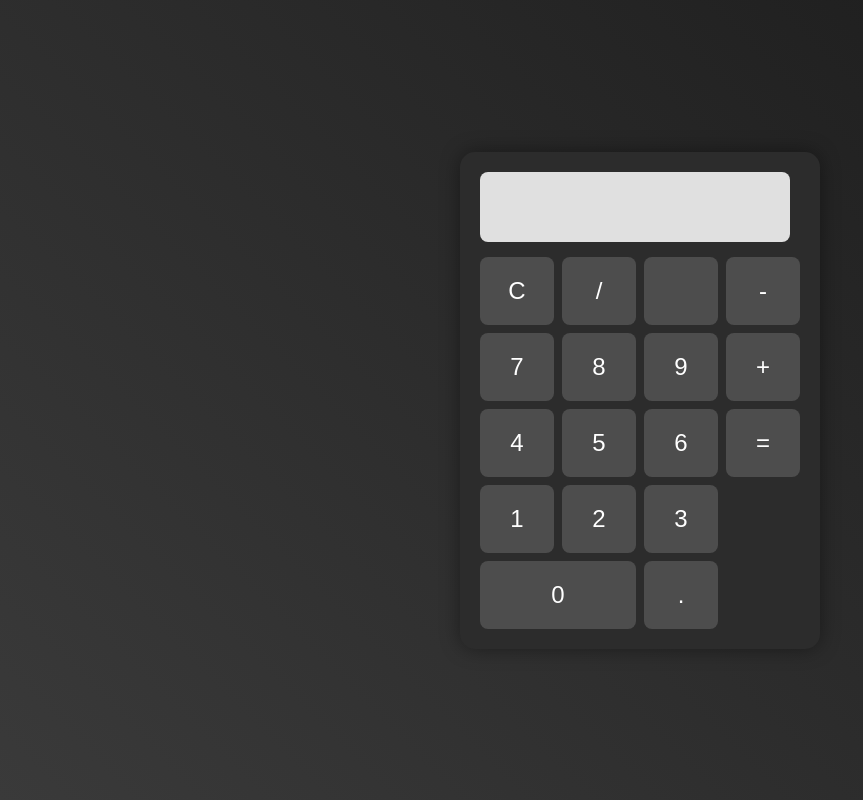
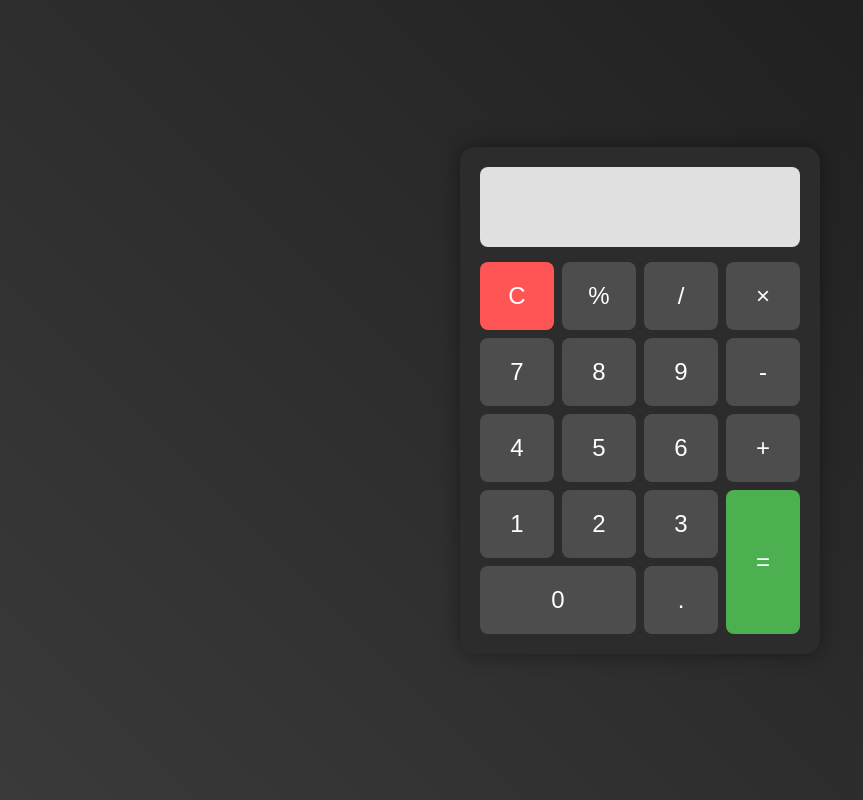
Before and after one commit to Wander062/Wander.github.io, a plain HTML site: page index.html in a window 1280 px wide. Shown: the whole page, without its empty margins (0-863 px from the left). Drawn offline with Linux system fonts and the light colour scheme.

Commit message:
index.html

```diff
--- a/index.html
+++ b/index.html
@@ -1,35 +1,39 @@
-<html lang="pt"><head>
+<!DOCTYPE html>
+<html lang="pt-BR">
+<head>
     <meta charset="UTF-8">
     <meta name="viewport" content="width=device-width, initial-scale=1.0">
-    <title>Calculadora</title>
+    <title>Calculadora Moderna</title>
     <link rel="stylesheet" href="style.css">
 </head>
 <body>
     <div class="calculadora">
-        <input type="text" id="display" disabled="">
+        <input type="text" id="display" disabled>
         <div class="teclado">
-            <button onclick="limpar()">C</button>
+            <button class="limpar" onclick="limpar()">C</button>
+            <button onclick="adicionarValor('%')">%</button>
             <button onclick="adicionarValor('/')">/</button>
-            <button onclick="adicionarValor('')"></button>
-            <button onclick="adicionarValor('-')">-</button>
+            <button onclick="adicionarValor('*')">×</button>
 
             <button onclick="adicionarValor('7')">7</button>
             <button onclick="adicionarValor('8')">8</button>
             <button onclick="adicionarValor('9')">9</button>
-            <button onclick="adicionarValor('+')">+</button>
+            <button onclick="adicionarValor('-')">-</button>
 
             <button onclick="adicionarValor('4')">4</button>
             <button onclick="adicionarValor('5')">5</button>
             <button onclick="adicionarValor('6')">6</button>
-            <button onclick="calcular()">=</button>
+            <button onclick="adicionarValor('+')">+</button>
 
             <button onclick="adicionarValor('1')">1</button>
             <button onclick="adicionarValor('2')">2</button>
             <button onclick="adicionarValor('3')">3</button>
+            <button class="igual" onclick="calcular()">=</button>
+
             <button onclick="adicionarValor('0')" class="zero">0</button>
             <button onclick="adicionarValor('.')">.</button>
         </div>
     </div>
-  <script src="script.js"></script>
+    <script src="script.js"></script>
 </body>
 </html>
```
